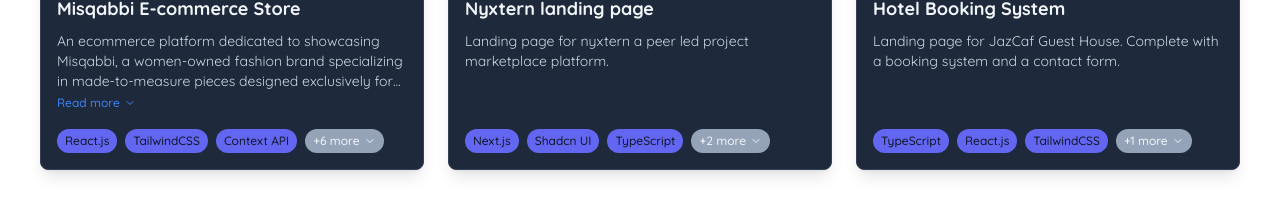
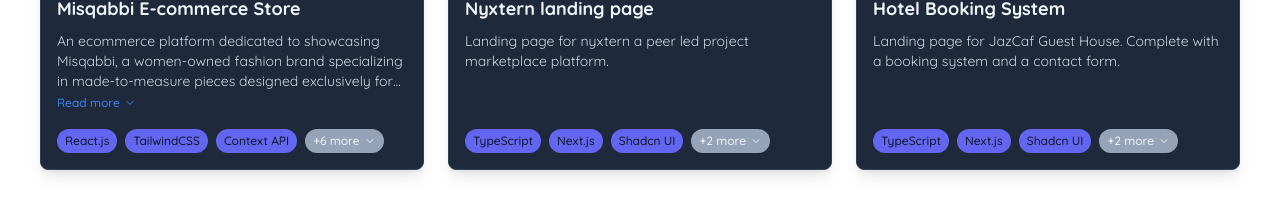
Before and after one commit to Anorme/zerofolio, a React (Vite) app: page / in a window 1280 px wide. Shown: the part 1840-2059 px from the top of the page. Built offline with nearby package versions, Linux system fonts and the light colour scheme.

Commit message:
fix(Constants): update project technologies

```diff
--- a/src/constants/index.js
+++ b/src/constants/index.js
@@ -31,7 +31,7 @@
     image: project1,
     description:
       "Landing page for nyxtern a peer led project marketplace platform.",
-    technologies: [ "Next.js","Shadcn UI",  "TypeScript", "TailwindCSS", "Framer-motion" ],
+    technologies: [ "TypeScript", "Next.js","Shadcn UI", "TailwindCSS", "Framer-motion" ],
     live: "https://nyxtern.com/",
     status: "completed"
   },
@@ -40,7 +40,7 @@
     image: project2,
     description:
       "Landing page for JazCaf Guest House. Complete with a booking system and a contact form.",
-    technologies: ["TypeScript", "React.js", "TailwindCSS", "Supabase"],
+    technologies: ["TypeScript", "Next.js", "Shadcn UI", "TailwindCSS", "Supabase"],
     live:"https://booking-system.vercel.app/",
     status: "in-progress"
   }
```
